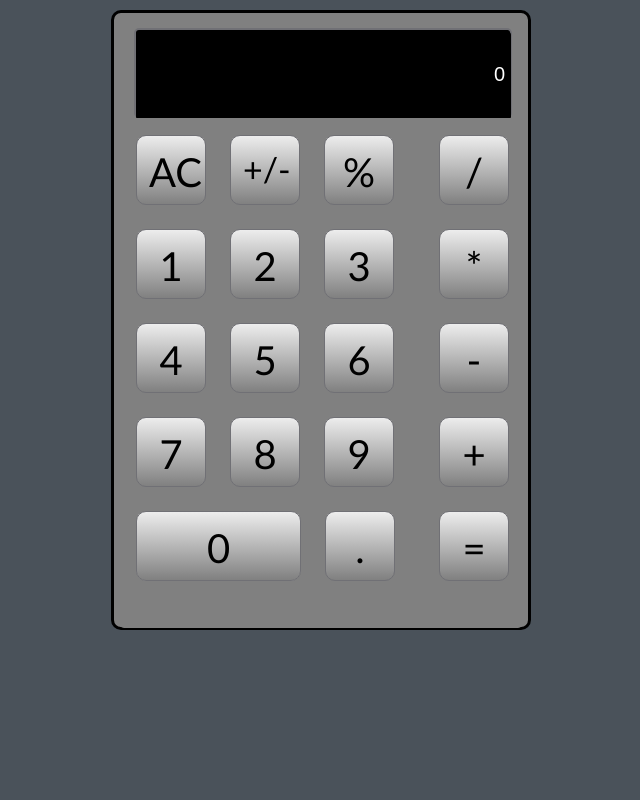
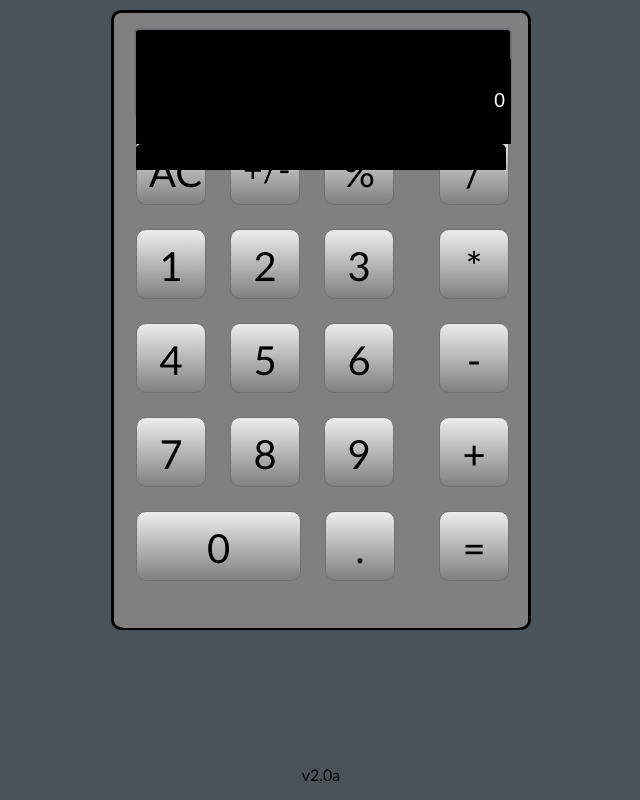
Before and after one commit to pereznetworks/Another-Basic-Calculator-App, a plain HTML site: page calc.html in a window 1280 px wide. Both pictures are taken after a click on the link "AC". Shown: the whole page, without its empty margins (319-959 px from the left). Drawn offline with Linux system fonts and the light colour scheme.

Commit message:
inputing calcSum value as part of rewrite of entire html element .display
todo: improve this!

```diff
--- a/calc.html
+++ b/calc.html
@@ -48,5 +48,9 @@
 
   </div>
 
+  <footer>
+    <p id="version"></p>
+  </footer>
+
 </body>
 </html>
--- a/css/hashtagCalc.css
+++ b/css/hashtagCalc.css
@@ -8,6 +8,15 @@ body {
     padding:0;
     margin:0;
     font-family:"Trebuchet MS", Arial, Helvetica, sans-serif;
+}
+
+footer {
+  bottom:0;
+  background-color: #4a525a;
+  width:100%;
+  margin: auto;
+  text-align: center;
+  position: absolute;
 }
 
 .outer-div {
@@ -70,14 +79,14 @@ body {
     border-radius: 5px 5px 0px 0px;
     }
 
-#input {
+#input{
     -webkit-animation: blink_me 1s infinite;
     -webkit-animation-timing-function: linear;
     animation-name: blink_me 1s infinite;
     animation-timing-function: linear;
 }
 
-#inputNoBlink {
+#inputNoBlink{
     background-color: black;
     border: 1px solid black;
     width: 375px;
@@ -333,3 +342,12 @@ a {
 
     }
 }
+
+#version {
+      color: black;
+      margin: auto;
+      text-indent: 0;
+      text-align: center;
+      font-size: 18px;
+      border-radius: 5px 5px 0px 0px;
+}
--- a/js/hashtagCalc.js
+++ b/js/hashtagCalc.js
@@ -24,7 +24,8 @@
 
 $(document).ready( function () {
 // waiting for html document to load
-
+let appStatus = 0;
+let version = 'v2.0a'
 let allClear = '';
 let equals = false;
 let percent = false;
@@ -209,7 +210,6 @@ const ux = {
 		any code needed to implement a working calculator user interface, UI,
 		so UX is how a UI should work, look and feel
 	*/
-
   acToogle: true,
 
   /*  acToogle to be used with toogleAllClear method ....
@@ -228,12 +228,22 @@ const ux = {
 	*/
 
 	displayValue: function (value) {
-			$('.display').html('<input type="text" id="inputNoBlink" value="' + value + '"></input>');
-		}  // display input and for initial input stop blinking
+
+			$('.display').html('<input type="text" id="input1" class="input" placeholder=""></input><input type="text" id="inputNoBlink" value="' + value + '"></input><input type="text" id="input2" class="input" placeholder=""></input>');
+
+		},  // display input and for initial input stop blinking
+
+	displayVersion: function (version) {
+		$('#version').html(version);
+
+	}
 
 } // end ux object
 
+ux.displayVersion(version);
+
 if (debug.loggingOn) {console.log.bind(window.console)}
+
 		$('#ac').click(function(event){
 
 				allClear = $(this).text();
```
